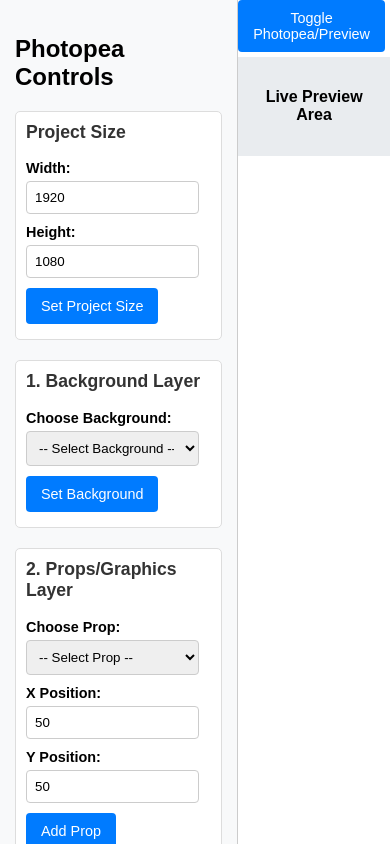
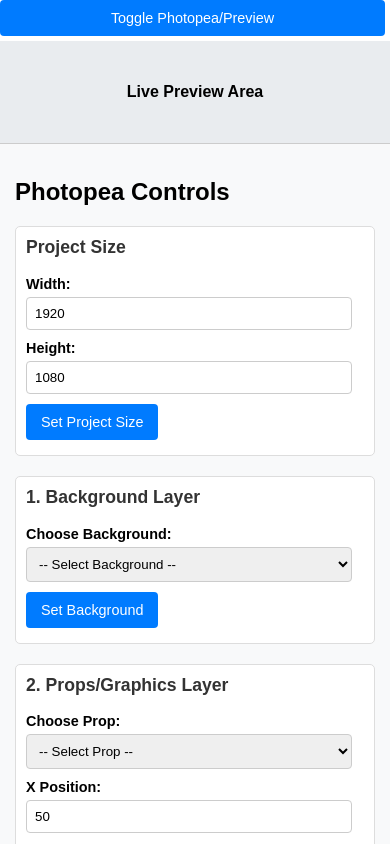
Before and after one commit to srirajabags/designer, a plain HTML site: page index.html in a window 390 px wide. Drawn offline with Linux system fonts and the light colour scheme.

Commit message:
make it a bit mobile friendly

```diff
--- a/index.html
+++ b/index.html
@@ -5,12 +5,42 @@
     <meta name="viewport" content="width=device-width, initial-scale=1.0">
     <title>Photopea API Integration</title>
     <style>
-        body { font-family: sans-serif; display: flex; margin: 0; height: 100vh; overflow: hidden; }
-        .controls { width: 350px; padding: 15px; overflow-y: auto; border-right: 1px solid #ccc; background-color: #f8f9fa; }
-        .photopea-container { flex-grow: 1; display: flex; flex-direction: column; }
-        #photopeaEmbed { width: 100%; height: 70%; border: none; }
-        .preview-container { padding: 10px; text-align: center; background-color: #e9ecef; }
-        #previewImage { max-width: 100%; border: 1px solid #ccc; margin-top: 10px; }
+        body { font-family: sans-serif; margin: 0; height: 100vh; overflow: hidden; display: flex; flex-direction: column; }
+        .photopea-container { display: flex; flex-direction: column; height: 50vh; }
+        #photopeaEmbed { width: 100%; height: 100%; border: none; }
+        .preview-container { padding: 10px; text-align: center; background-color: #e9ecef; height: 100%; display: flex; flex-direction: column; justify-content: center; }
+        #previewImage { max-width: 100%; border: 1px solid #ccc; }
+        .controls { padding: 15px; overflow-y: auto; border-top: 1px solid #ccc; background-color: #f8f9fa; flex-grow: 1; }
+        .control-group { margin-bottom: 20px; border: 1px solid #ddd; padding: 10px; border-radius: 5px; background-color: #fff; }
+        .control-group h3 { margin-top: 0; font-size: 1.1em; color: #333; }
+        label { display: block; margin-bottom: 5px; font-weight: bold; font-size: 0.9em; }
+        select, input[type="text"], input[type="url"], input[type="number"], input[type="color"] {
+            width: calc(100% - 12px);
+            padding: 8px;
+            margin-bottom: 10px;
+            border: 1px solid #ccc;
+            border-radius: 4px;
+            box-sizing: border-box;
+        }
+        button {
+            background-color: #007bff;
+            color: white;
+            padding: 10px 15px;
+            border: none;
+            border-radius: 4px;
+            cursor: pointer;
+            margin-right: 5px;
+            margin-bottom: 5px;
+            font-size: 0.9em;
+        }
+        button:hover { background-color: #0056b3; }
+        .inline-inputs label { display: inline-block; margin-right: 5px; }
+        .inline-inputs input { width: auto; margin-right: 10px; }
+        @media (min-width: 768px) {
+            body { flex-direction: row; }
+            .photopea-container { width: 70%; height: 100vh; }
+            .controls { width: 30%; height: 100vh; overflow-y: auto; border-top: none; border-right: 1px solid #ccc; }
+        }
         .control-group { margin-bottom: 20px; border: 1px solid #ddd; padding: 10px; border-radius: 5px; background-color: #fff; }
         .control-group h3 { margin-top: 0; font-size: 1.1em; color: #333; }
         label { display: block; margin-bottom: 5px; font-weight: bold; font-size: 0.9em; }
@@ -40,6 +70,14 @@
 </head>
 <body>
 
+    <div class="photopea-container">
+        <button onclick="togglePhotopeaPreview()">Toggle Photopea/Preview</button>
+        <iframe id="photopeaEmbed" src="https://www.photopea.com" style="display: none;"></iframe>
+        <div class="preview-container">
+            <h4>Live Preview Area</h4>
+            <img id="previewImage" src="#" alt="Preview will appear here">
+        </div>
+    </div>
     <div class="controls">
         <h2>Photopea Controls</h2>
 
@@ -134,14 +172,6 @@
         </div>
     </div>
 
-    <div class="photopea-container">
-        <button onclick="togglePhotopeaPreview()">Toggle Photopea/Preview</button>
-        <div class="preview-container">
-            <h4>Live Preview Area</h4>
-            <img id="previewImage" src="#" alt="Preview will appear here">
-        </div>
-        <iframe id="photopeaEmbed" src="https://www.photopea.com" style="display: none;"></iframe>
-    </div>
 
     <script>
         const photopeaEmbed = document.getElementById('photopeaEmbed');
```
